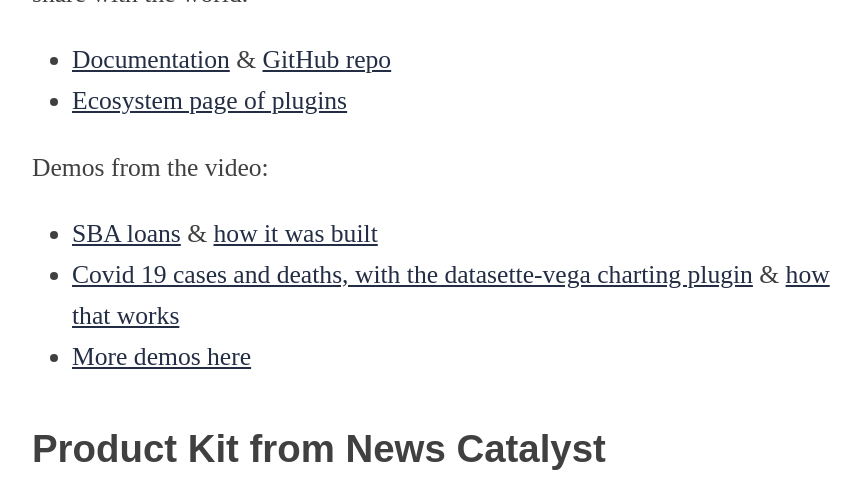
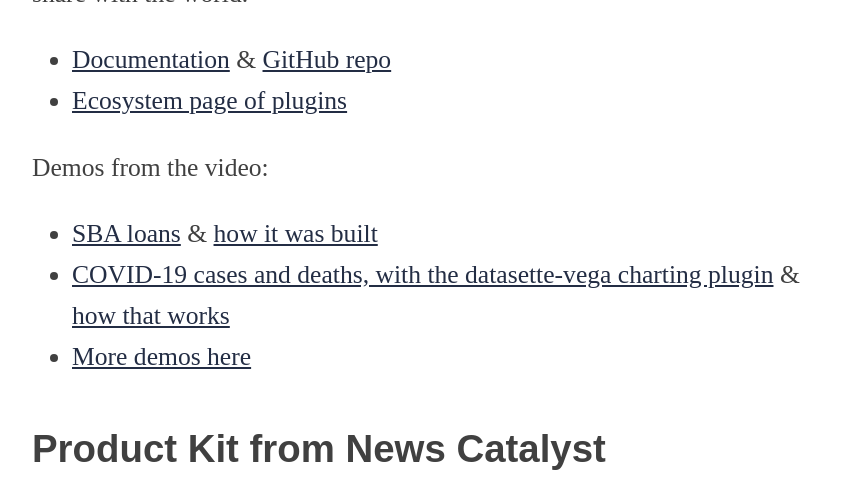
Before and after one commit to OpenNews/srccon-2020, a Jekyll site: the page built from projects.md, in a window 1280 px wide and 1400 px high, scrolled down 4023 px, cut to the strip 0-487 px from the top of the window. Shown: the whole strip, without its empty margins (208-1069 px from the left). Built offline with Jekyll 4.4.1, drawn with Linux system fonts in a browser that asks for light colours; some web fonts are replaced; some of the changed text lies outside the part shown.

```diff
--- a/projects.md
+++ b/projects.md
@@ -58,7 +58,7 @@ Datasette is a tool for exploring and publishing data. It helps people take data
 Demos from the video:
 
 * [SBA loans](https://sba-loans-covid-19.datasettes.com/) & [how it was built](https://github.com/simonw/sba-loans-covid-19-datasette)
-* [Covid 19 cases and deaths, with the datasette-vega charting plugin](https://covid-19.datasettes.com/) & [how that works](https://github.com/simonw/covid-19-datasette)
+* [COVID-19 cases and deaths, with the datasette-vega charting plugin](https://covid-19.datasettes.com/) & [how that works](https://github.com/simonw/covid-19-datasette)
 * [More demos here](https://github.com/simonw/datasette/wiki/Datasettes)
 
 
```
Also changed, not shown: other parts of projects.md (+4 -2 lines).
